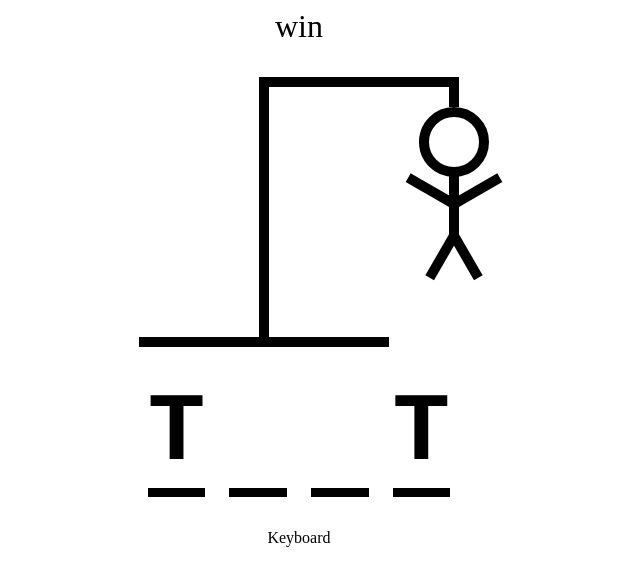
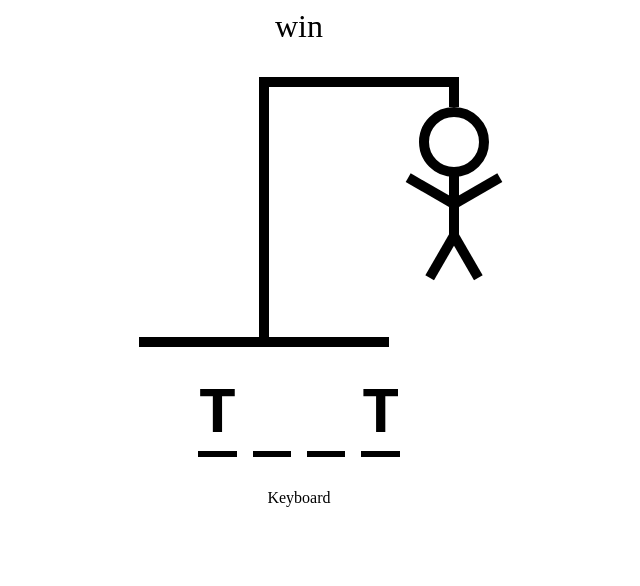
Before and after one commit to Vishal-Tx/hangman, a React (Vite) app in the folder hangman/: page / in a window 1280 px wide. Shown: the top 586 px of the page, without its empty margins (341-981 px from the left). Built offline with nearby package versions, Linux system fonts and the light colour scheme.

Commit message:
guesses text width and height adjusted

```diff
--- a/hangman/src/HangmanWord.tsx
+++ b/hangman/src/HangmanWord.tsx
@@ -7,7 +7,7 @@ const HangmanWord = () => {
     <div style={{
         display: "flex",
         gap: ".25em",
-        fontSize: "6rem",
+        fontSize: "4rem",
         fontWeight: "bold",
         textTransform: "uppercase",
         fontFamily: "monospace",
```
